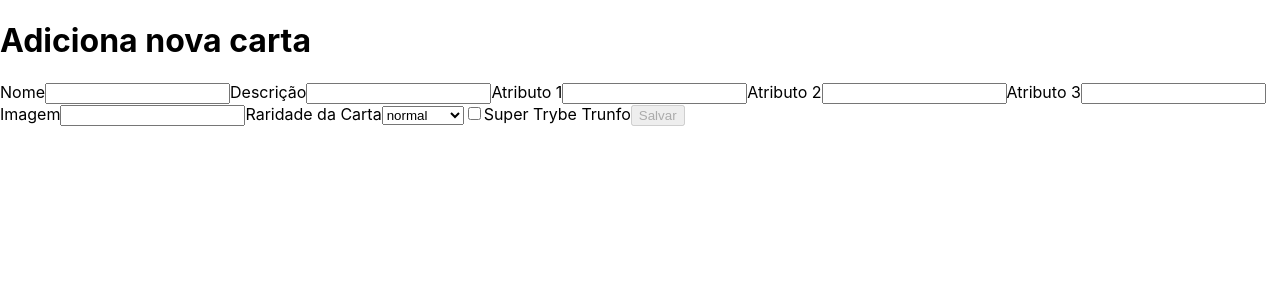
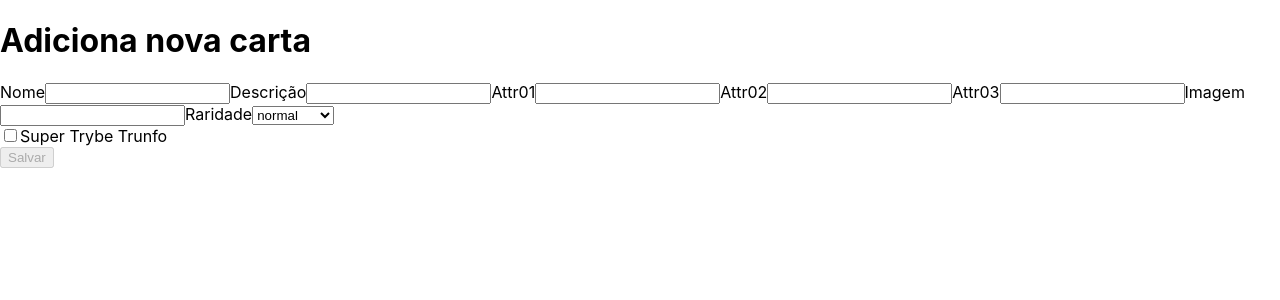
Before and after one commit to estercarvalhocv/project-tryunfo, a React (Create React App) app: page / in a window 1280 px wide. Shown: the top 300 px of the page. Built offline with nearby package versions, Linux system fonts and the light colour scheme.

Commit message:
requiriment 7 OK

```diff
--- a/src/App.js
+++ b/src/App.js
@@ -43,7 +43,16 @@ class App extends React.Component {
     this.setState({ [id]: value }, this.btnValidation);
   }
 
+  superT = () => {
+    /* const supT = cardTrunfo.checked === true ? hasTrunfo :  */
+    const { cardTrunfo } = this.state;
+    if (cardTrunfo === true) {
+      this.setState({ hasTrunfo: true });
+    }
+  }
+
   onSaveButtonClick = () => {
+    this.superT();
     this.setState({
       cardName: '',
       cardDescription: '',
@@ -52,6 +61,7 @@ class App extends React.Component {
       cardAttr3: '0',
       cardImage: '',
       cardRare: 'normal',
+      cardTrunfo: false,
     });
   }
 
--- a/src/components/Form.js
+++ b/src/components/Form.js
@@ -1,5 +1,5 @@
+import React from 'react';
 import PropTypes from 'prop-types';
-import React from 'react';
 
 class Form extends React.Component {
   render() {
@@ -12,21 +12,20 @@ class Form extends React.Component {
       cardImage,
       cardRare,
       cardTrunfo,
-      // hasTrunfo,
+      hasTrunfo,
       isSaveButtonDisabled,
       onInputChange,
       onSaveButtonClick,
     } = this.props;
     return (
       <form>
-        <control>
         <label htmlFor="name-input">
           Nome
           <input
             data-testid="name-input"
-              type="text"
             value={ cardName }
             onChange={ onInputChange }
+            type="text"
             id="cardName"
           />
         </label>
@@ -34,39 +33,39 @@ class Form extends React.Component {
           Descrição
           <input
             data-testid="description-input"
-              type="textarea"
             value={ cardDescription }
             onChange={ onInputChange }
+            type="textarea"
             id="cardDescription"
           />
         </label>
         <label htmlFor="attr1-input">
-            Atributo 1
+          Attr01
           <input
             data-testid="attr1-input"
-              type="number"
             value={ cardAttr1 }
             onChange={ onInputChange }
+            type="number"
             id="cardAttr1"
           />
         </label>
-          <label htmlFor="attr2">
-            Atributo 2
+        <label htmlFor="attr2-input">
+          Attr02
           <input
             data-testid="attr2-input"
-              type="number"
             value={ cardAttr2 }
             onChange={ onInputChange }
+            type="number"
             id="cardAttr2"
           />
         </label>
-          <label htmlFor="attr3">
-            Atributo 3
+        <label htmlFor="attr3-input">
+          Attr03
           <input
             data-testid="attr3-input"
-              type="number"
             value={ cardAttr3 }
             onChange={ onInputChange }
+            type="number"
             id="cardAttr3"
           />
         </label>
@@ -81,7 +80,7 @@ class Form extends React.Component {
           />
         </label>
         <label htmlFor="rare-input">
-            Raridade da Carta
+          Raridade
           <select
             data-testid="rare-input"
             value={ cardRare }
@@ -93,6 +92,9 @@ class Form extends React.Component {
             <option>muito raro</option>
           </select>
         </label>
+        <div>
+          { hasTrunfo ? <p>Você já tem um Super Trunfo em seu baralho</p>
+            : (
               <label htmlFor="trunfo-input">
                 <input
                   data-testid="trunfo-input"
@@ -102,7 +104,8 @@ class Form extends React.Component {
                   id="cardTrunfo"
                 />
                 Super Trybe Trunfo
-          </label>
+              </label>)}
+        </div>
         <button
           data-testid="save-button"
           disabled={ isSaveButtonDisabled }
@@ -112,7 +115,6 @@ class Form extends React.Component {
         >
           Salvar
         </button>
-        </control>
       </form>
     );
   }
@@ -126,11 +128,9 @@ Form.propTypes = {
   cardImage: PropTypes.string.isRequired,
   cardRare: PropTypes.string.isRequired,
   cardTrunfo: PropTypes.string.isRequired,
-  // hasTrunfo: PropTypes.bool.isRequired,
+  hasTrunfo: PropTypes.bool.isRequired,
   isSaveButtonDisabled: PropTypes.bool.isRequired,
   onInputChange: PropTypes.func.isRequired,
   onSaveButtonClick: PropTypes.func.isRequired,
 };
-
 export default Form;
-/* corriginto espaçamento */
```
Lines whose indentation alone changed are shown as unchanged.
